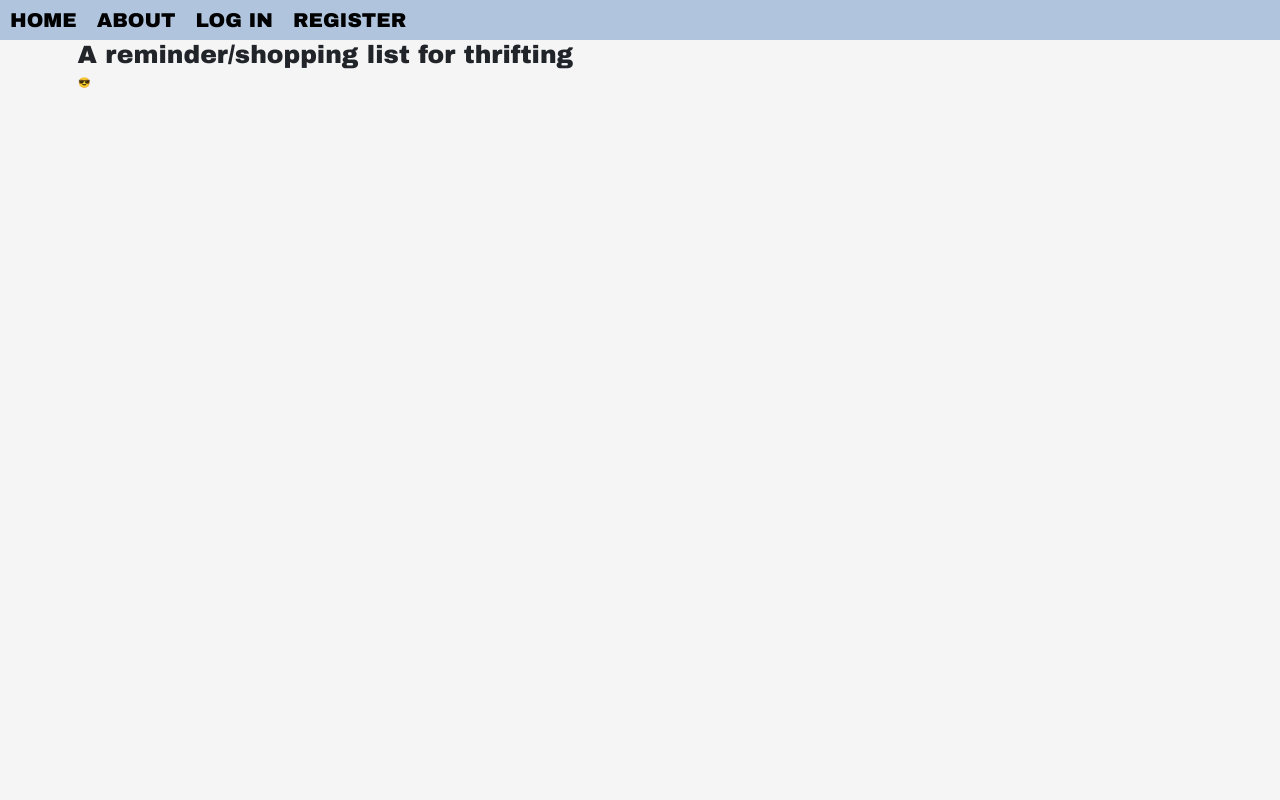
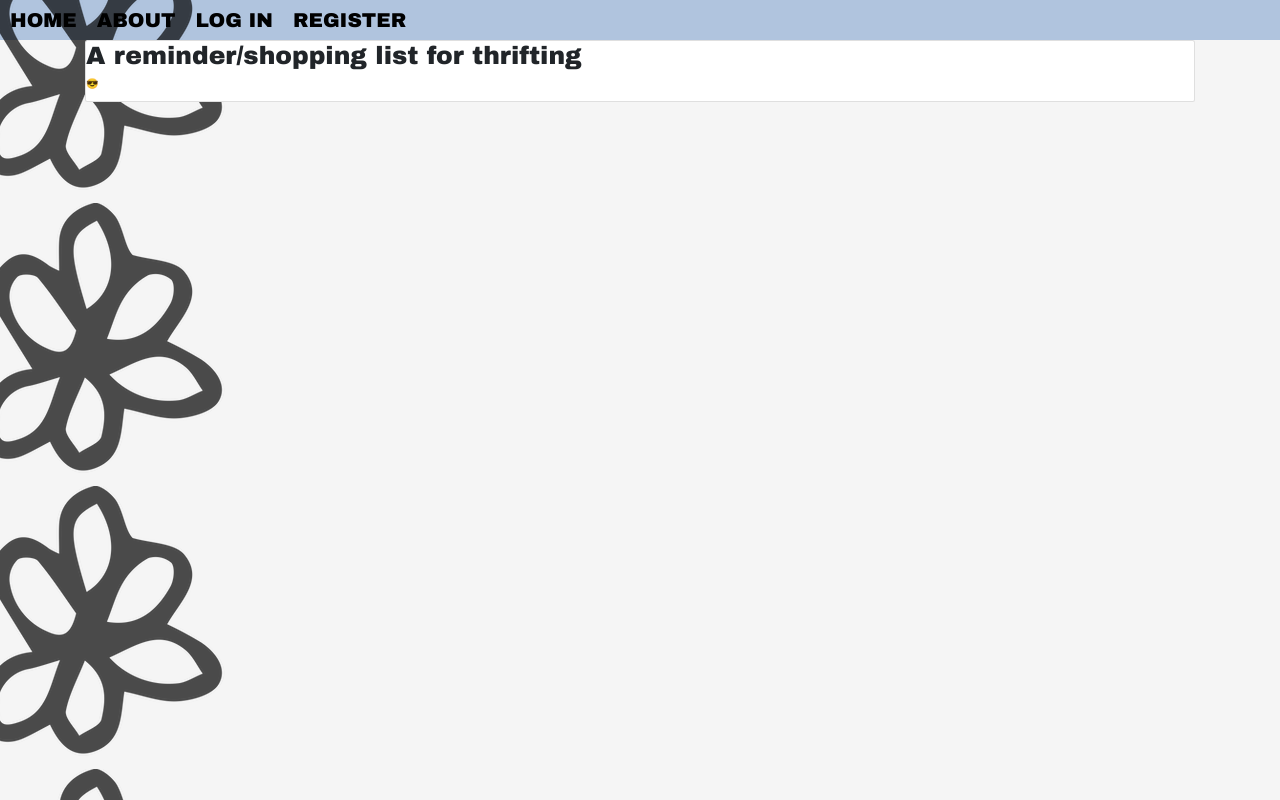
Before and after one commit to ajkarczewski/thrift, a Flask app: page /info in a window 1280 px wide. Run offline with Flask 2, Linux system fonts and the light colour scheme; parts of the project's set-up code (start-up, migrations or seed data) failed here and were passed over; some web fonts are replaced.

Commit message:
implement overlay across templates

```diff
--- a/myapp/templates/base.html
+++ b/myapp/templates/base.html
@@ -47,7 +47,7 @@
         {% endif %}
     </ul>
 
-    <!-- <div id="overlay"></div> -->
+    <div id="overlay"></div>
     <div class="container">
         {% block content %}
 
--- a/myapp/templates/index.html
+++ b/myapp/templates/index.html
@@ -3,7 +3,7 @@
     <div class="jumbotron">
         <h1>My List</h1>
     </div>
-    <div id="overlay"></div>
+    <!-- <div id="overlay"></div> -->
     <div class="container">
         {% for item in thrift_items.items %}
             <div class="card">
--- a/myapp/templates/info.html
+++ b/myapp/templates/info.html
@@ -1,8 +1,14 @@
 {% extends "base.html" %}
 {% block content %}
-    <div class="jumbotron">
-        <h1>A reminder/shopping list for thrifting</h1>
-        <p>😎</p>
+<div class="container">
+    <div class="card">
+        <div class="car-boy">
+            <div class="jumbotron">
+            <h1>A reminder/shopping list for thrifting</h1>
+            <p>😎</p>
+            </div>
+        </div>
     </div>
+</div>
 
 {% endblock %}
```
Also changed, not shown: myapp/templates/login.html (+10 -3 lines), myapp/templates/register.html (+9 -1 lines).
